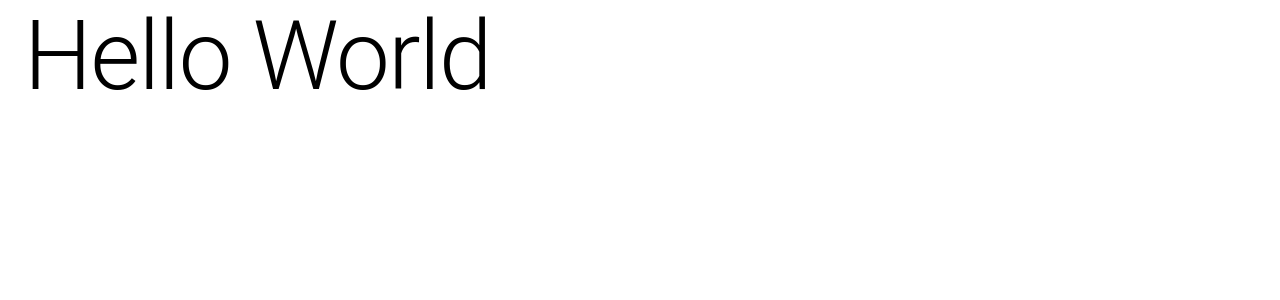
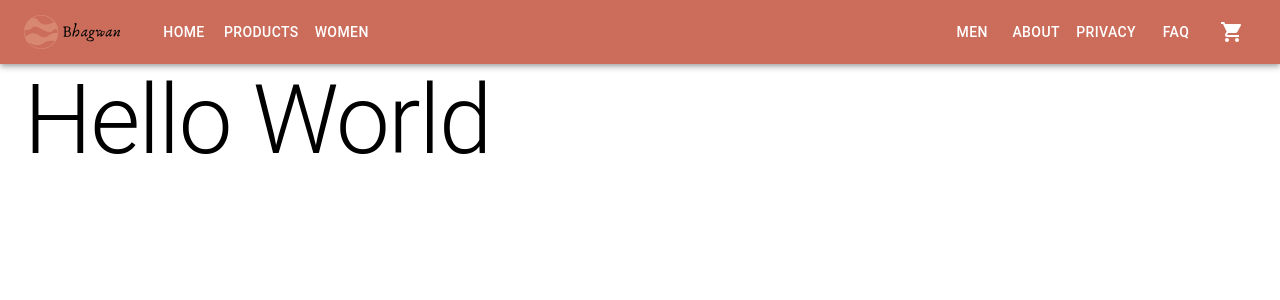
Before and after one commit to HBerglund/e-commerce-assignment, a React (Create React App) app: page / in a window 1280 px wide. Shown: the top 300 px of the page. Built offline with nearby package versions, Linux system fonts and the light colour scheme.

Commit message:
Navbar looking good on desktop

```diff
--- a/package.json
+++ b/package.json
@@ -4,6 +4,7 @@
   "private": true,
   "dependencies": {
     "@material-ui/core": "^4.11.3",
+    "@material-ui/icons": "^4.11.2",
     "@testing-library/jest-dom": "^5.11.9",
     "@testing-library/react": "^11.2.5",
     "@testing-library/user-event": "^12.8.1",
--- /dev/null
+++ b/src/Components/NavBar.tsx
@@ -0,0 +1,59 @@
+import React from "react";
+import AppBar from "@material-ui/core/AppBar";
+import Toolbar from "@material-ui/core/Toolbar";
+import Button from "@material-ui/core/Button";
+import Logo from "../Assets/bhagwan-logo.svg";
+import { CSSProperties } from "@material-ui/styles";
+import { routes } from "../Navigation/routes";
+import { Link } from "react-router-dom";
+import IconButton from "@material-ui/core/IconButton";
+import ShoppingCartIcon from "@material-ui/icons/ShoppingCart";
+
+function NavBar() {
+  const firstNavItems = routes.slice(0, 3);
+  const lastNavItems = routes.slice(3, routes.length - 1);
+  const checkOutNavItem = routes.slice(routes.length - 1, routes.length);
+
+  return (
+    <AppBar position="static">
+      <Toolbar>
+        <img src={Logo} style={logoStyle} alt="logo" />
+        <div style={wrapperDiv}>
+          <div>
+            {firstNavItems.map(({ name, path }) => (
+              <Button component={Link} to={path} color="inherit">
+                {name}
+              </Button>
+            ))}
+          </div>
+          <div>
+            {lastNavItems.map(({ name, path }) => (
+              <Button component={Link} to={path} color="inherit">
+                {name}
+              </Button>
+            ))}
+            {checkOutNavItem.map(({ name, path }) => (
+              <IconButton component={Link} to={path} color="inherit">
+                <ShoppingCartIcon />
+              </IconButton>
+            ))}
+          </div>
+        </div>
+      </Toolbar>
+    </AppBar>
+  );
+}
+
+export default NavBar;
+
+const logoStyle: CSSProperties = {
+  width: "6rem",
+  marginRight: "2rem",
+};
+
+const wrapperDiv: CSSProperties = {
+  width: "100%",
+  display: "flex",
+  justifyContent: "space-between",
+  alignItems: "center",
+};
--- a/src/Navigation/Router.tsx
+++ b/src/Navigation/Router.tsx
@@ -8,10 +8,12 @@ import About from "./About";
 import Privacy from "./Privacy";
 import Checkout from "./Checkout";
 import Faq from "./Faq";
+import NavBar from "../Components/NavBar";
 
 function Router() {
   return (
     <BrowserRouter>
+      <NavBar />
       <Switch>
         <Route path="/" exact component={Home} />
         <Route path="/products" component={Products} />
```
Also changed, not shown: src/Assets/bhagwan-logo.svg (added), 1 other file (tests, documents, lock files or other folders).
